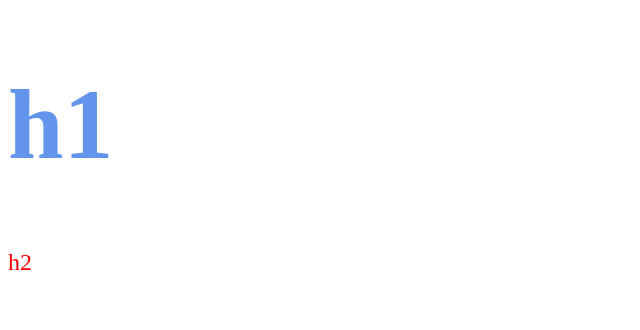
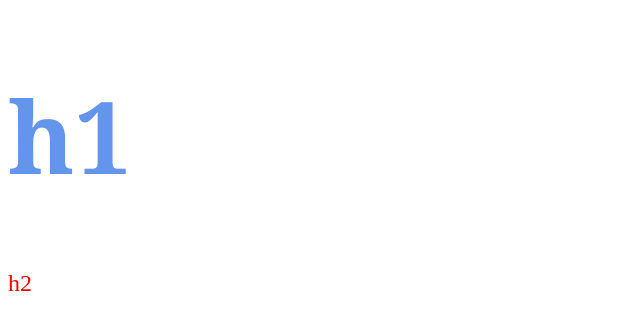
Before and after one commit to NicolasT2802/ISH, a plain HTML site: page src/index.html in a window 1280 px wide. Shown: the whole page, without its empty margins (0-640 px from the left). Drawn offline with Linux system fonts and the light colour scheme.

Commit message:
add font

```diff
--- a/src/scss/index.css
+++ b/src/scss/index.css
@@ -6,4 +6,5 @@ p {
 h1 {
 	font-size: 100px;
 	color: cornflowerblue;
+	font-family: Cambria, Cochin, Georgia, Times, "Times New Roman", serif;
 }
```
